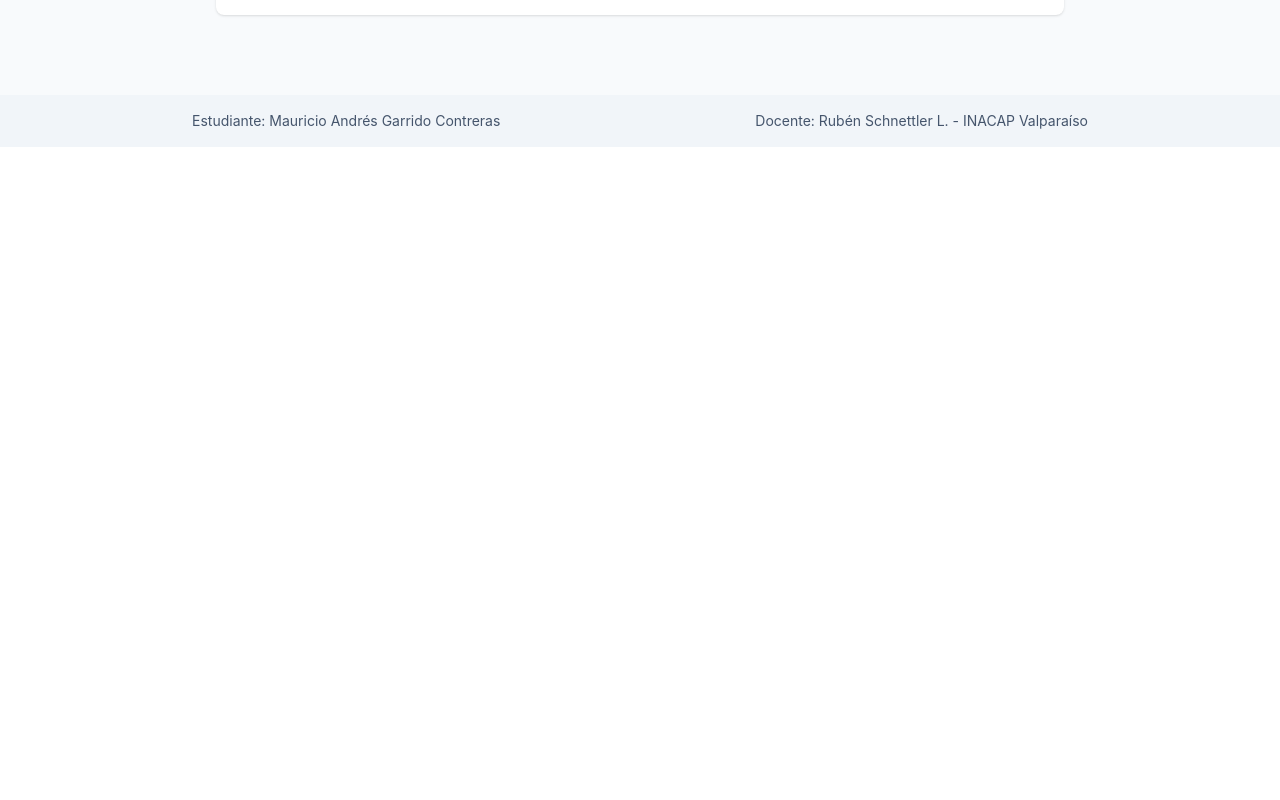
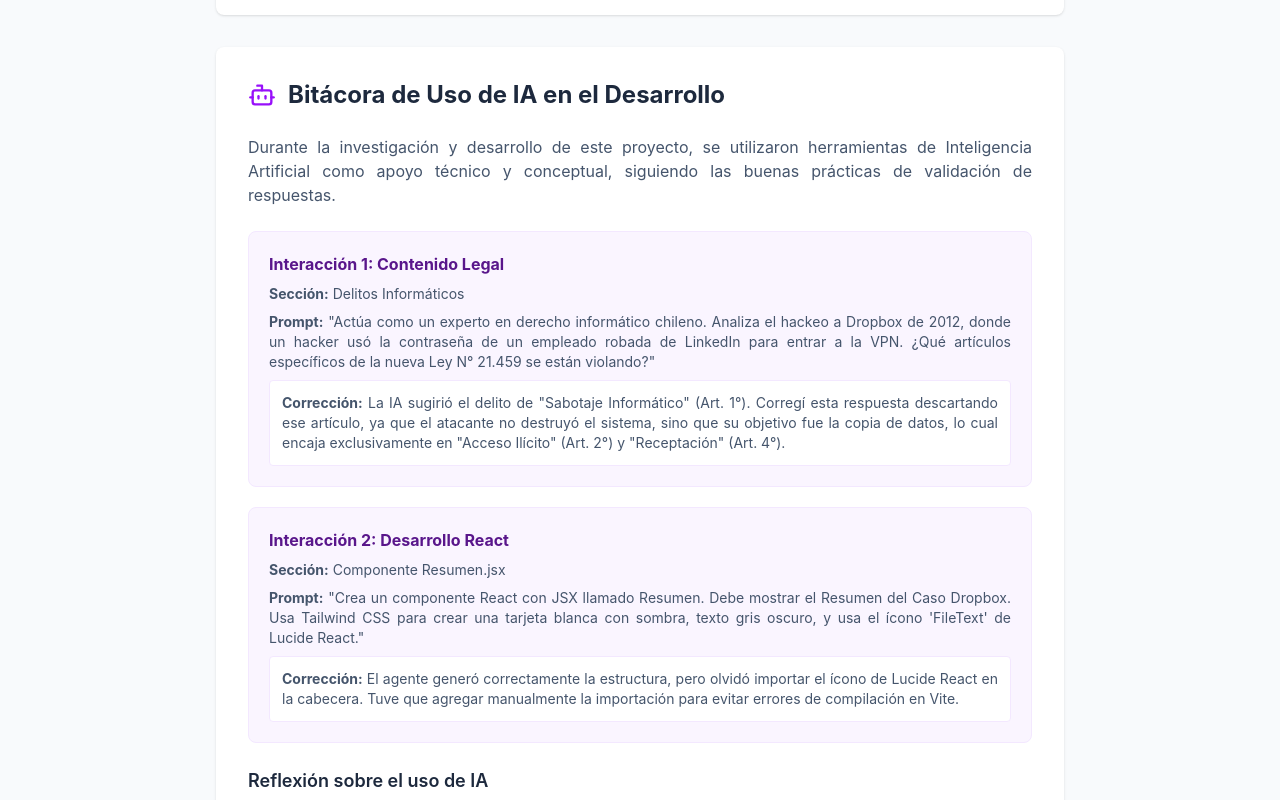
Before and after one commit to mandresgarridoc-arch/informe_garmau, a React (Vite) app: page / in a window 1280 px wide. Shown: the part 5840-6640 px from the top of the page. Before the commit the page ends 5987 px from the top, so only its background shows below. Built offline with nearby package versions, Linux system fonts and the light colour scheme.

Commit message:
Se agrega conclusiones

```diff
--- a/informe_garmau/08_promts_garmau.md
+++ b/informe_garmau/08_promts_garmau.md
@@ -1,16 +1,21 @@
 # Bitácora de Uso de IA en el Desarrollo
 
-Durante la investigación y desarrollo de este proyecto, se utilizaron herramientas de Inteligencia Artificial como apoyo técnico y conceptual, siguiendo las buenas prácticas de validación de respuestas.
+Durante la investigación y el desarrollo de la aplicación web para este informe, se utilizó un asistente de Inteligencia Artificial (Google Gemini) como herramienta de apoyo transversal, tanto para el análisis jurídico documental como para la depuración del código fuente en React. A continuación, se documentan las interacciones principales.
 
-### Interacciones para Contenido Legal
-* **Sección:** Delitos Informáticos (03_delitos_garmau.md)
-* **Prompt utilizado (en Chatbot externo):** *"Actúa como un experto en derecho informático chileno. Analiza el hackeo a Dropbox de 2012, donde un hacker usó la contraseña de un empleado robada de LinkedIn para entrar a la VPN. ¿Qué artículos específicos de la nueva Ley N° 21.459 se están violando?"*
-* **Corrección y justificación:** La IA sugirió inicialmente que aplicaba el delito de "Sabotaje Informático" (Art. 1°). Corregí esta respuesta descartando ese artículo, ya que el atacante no destruyó, alteró ni inutilizó el sistema de Dropbox, sino que su objetivo fue la copia y sustracción de datos, lo cual encaja exclusivamente en "Acceso Ilícito" (Art. 2°) y "Receptación" (Art. 4°).
+### Interacción 1: Investigación Legal y Tipificación Normativa
+* **Sección del Informe:** Marco Normativo, Delitos y Tratamiento de Datos.
+* **Prompt Utilizado:** *"Actúa como un experto en ciberseguridad y derecho informático chileno. Proporciona una investigación exhaustiva sobre la brecha de datos de Dropbox ocurrida en 2012. El análisis debe incluir la identificación de las normas nacionales e internacionales aplicables (Ley N° 21.459, Ley N° 19.628 y GDPR), la tipificación de los delitos correspondientes, y los derechos ARCO afectados, justificando cada punto con los hechos concretos del caso."*
+* **Corrección y Justificación:** La respuesta inicial proporcionó un resumen adecuado, pero fue necesario aplicar un segundo *prompt* de refinamiento ("Puedes explayarte un poco más para los archivos Markdown") para exigir mayor profundidad en las citas de los artículos específicos de la legislación chilena (ej. Artículos 2°, 4° y 7° de la Ley N° 21.459). Esto se justificó por la necesidad de cumplir con el rigor académico de la rúbrica de evaluación.
 
-### Interacciones para Desarrollo React
-* **Sección:** Componente Resumen.jsx
-* **Prompt utilizado (en GitHub Copilot integrado):** *"Crea un componente React con JSX llamado Resumen. Debe mostrar una sección con el título 'Resumen del Caso Dropbox'. El contenido debe estar dividido en tres párrafos: Qué pasó, Cuándo pasó, y el Impacto. Usa Tailwind CSS para crear una tarjeta blanca con sombra, texto gris oscuro, y usa el ícono 'FileText' de Lucide React para el título."*
-* **Corrección y justificación:** El agente Copilot generó correctamente la estructura, pero olvidó importar el ícono de Lucide React en la cabecera del archivo. Tuve que agregar manualmente la línea `import { FileText } from 'lucide-react'` para que la página no arrojara un error de compilación en Vite.
+### Interacción 2: Depuración de Código (Troubleshooting de Vite y Tailwind CSS)
+* **Sección del Informe:** Estructura global del proyecto React y despliegue local.
+* **Prompt Utilizado (con apoyo visual):** *"Se ha inicializado un proyecto en React con Vite, pero las clases utilitarias de Tailwind CSS no se están aplicando en el navegador. Posteriormente, la terminal arroja el error '[plugin:vite:import-analysis] Failed to resolve import ./components/Resumen from src/App.tsx'. ¿Cuáles son los pasos técnicos para diagnosticar y resolver estos problemas de configuración de estilos y resolución de rutas?"*
+* **Corrección y Justificación:** La IA analizó el error y propuso una lista de verificaciones estructurales. Se aplicó la corrección al identificar que el entorno de desarrollo estaba utilizando TypeScript (`.tsx`) en lugar de JavaScript puro (`.jsx`), y que la carpeta de componentes requería estar estrictamente dentro del directorio `src`. Se reinició el servidor local (`npm run dev`) validando la solución.
 
-### Reflexión sobre el uso de herramientas IA
-El uso dual de IA fue altamente efectivo. Utilizar un chatbot externo resultó útil para debatir conceptos legales abstractos y encontrar rápidamente los números de los artículos de las leyes chilenas, aunque requirió aplicar criterio humano para filtrar los delitos que realmente aplicaban al caso. [cite_start]Por otro lado, utilizar GitHub Copilot como agente integrado en VS Code aceleró drásticamente la creación de componentes en React [cite: 288, 289][cite_start], ya que evitó tener que escribir las clases repetitivas de Tailwind CSS[cite: 290]. [cite_start]Esto confirma que el agente integrado es muy superior para programar[cite: 291], mientras que el chatbot es mejor como motor de investigación documental.
+### Interacción 3: Gestión de Repositorios y Despliegue Continuo (CI/CD)
+* **Sección del Informe:** Repositorio GitHub y sitio desplegado en Vercel.
+* **Prompt Utilizado:** *"¿Cuál es el flujo de comandos estándar en Git para inicializar un proyecto local, realizar el primer 'commit' y sincronizarlo con un repositorio público en GitHub? Adicionalmente, detalla el procedimiento arquitectónico para enlazar este repositorio con la plataforma Vercel y habilitar el despliegue continuo, permitiendo retomar el trabajo desde distintos equipos informáticos."*
+* **Corrección y Justificación:** La IA entregó la secuencia exacta de comandos. No se requirieron correcciones técnicas sobre la sintaxis de Git, pero se adoptó la recomendación de establecer un ciclo estricto de `git pull` al iniciar la sesión y `git push` al finalizarla, garantizando la integridad del código fuente al alternar entre los laboratorios de la institución y el equipo personal.
+
+### Reflexión Final sobre el uso de la IA
+El uso de asistentes de Inteligencia Artificial demostró ser un catalizador significativo para la eficiencia del proyecto. En el ámbito jurídico, la IA funcionó como un motor de búsqueda semántica avanzado, estructurando rápidamente los escenarios legales hipotéticos bajo la legislación chilena, aunque requirió de validación humana constante para evitar alucinaciones en la tipificación de los artículos. En el ámbito del desarrollo de software, la herramienta brilló en la depuración de errores (*debugging*), traduciendo de manera eficiente los mensajes de error de la terminal y acelerando la construcción modular de la interfaz en React. La principal lección es que la calidad del resultado informático es directamente proporcional a la especificidad técnica del *prompt* ingresado.
--- a/src/App.tsx
+++ b/src/App.tsx
@@ -6,6 +6,7 @@ import Comparacion from './componentes/Comparacion'
 import Responsabilidades from './componentes/Responsabilidades'
 import Datos from './componentes/Datos'
 import Conclusiones from './componentes/Conclusiones'
+import Prompts from './componentes/Promts'
 
 function App() {
   return (
@@ -45,6 +46,7 @@ function App() {
         <Responsabilidades/>
         <Datos/>
         <Conclusiones/>
+        <Prompts/>
       </main>
 
       <footer className="bg-slate-100 text-slate-600 text-sm py-4 px-6">
--- a/src/componentes/Promts.tsx
+++ b/src/componentes/Promts.tsx
@@ -0,0 +1,45 @@
+import { Bot } from "lucide-react";
+
+function Prompts() {
+  return (
+    <div className="bg-white rounded-lg shadow p-8 mb-8">
+      <div className="flex items-center gap-3 mb-6">
+        <Bot className="text-purple-600" size={28} />
+        <h2 className="text-2xl font-bold text-slate-800">
+          Bitácora de Uso de IA en el Desarrollo
+        </h2>
+      </div>
+
+      <div className="space-y-6 text-slate-600 text-justify">
+        <p>
+          Durante la investigación y desarrollo de este proyecto, se utilizaron herramientas de Inteligencia Artificial como apoyo técnico y conceptual, siguiendo las buenas prácticas de validación de respuestas.
+        </p>
+
+        <div className="grid gap-5">
+          <div className="border border-purple-100 bg-purple-50 rounded-lg p-5">
+            <h3 className="font-bold text-purple-900 mb-2">Interacción 1: Contenido Legal</h3>
+            <p className="text-sm mb-2"><strong>Sección:</strong> Delitos Informáticos</p>
+            <p className="text-sm mb-2"><strong>Prompt:</strong> "Actúa como un experto en derecho informático chileno. Analiza el hackeo a Dropbox de 2012, donde un hacker usó la contraseña de un empleado robada de LinkedIn para entrar a la VPN. ¿Qué artículos específicos de la nueva Ley N° 21.459 se están violando?"</p>
+            <p className="text-sm bg-white p-3 rounded border border-purple-100"><strong>Corrección:</strong> La IA sugirió el delito de "Sabotaje Informático" (Art. 1°). Corregí esta respuesta descartando ese artículo, ya que el atacante no destruyó el sistema, sino que su objetivo fue la copia de datos, lo cual encaja exclusivamente en "Acceso Ilícito" (Art. 2°) y "Receptación" (Art. 4°).</p>
+          </div>
+
+          <div className="border border-purple-100 bg-purple-50 rounded-lg p-5">
+            <h3 className="font-bold text-purple-900 mb-2">Interacción 2: Desarrollo React</h3>
+            <p className="text-sm mb-2"><strong>Sección:</strong> Componente Resumen.jsx</p>
+            <p className="text-sm mb-2"><strong>Prompt:</strong> "Crea un componente React con JSX llamado Resumen. Debe mostrar el Resumen del Caso Dropbox. Usa Tailwind CSS para crear una tarjeta blanca con sombra, texto gris oscuro, y usa el ícono 'FileText' de Lucide React."</p>
+            <p className="text-sm bg-white p-3 rounded border border-purple-100"><strong>Corrección:</strong> El agente generó correctamente la estructura, pero olvidó importar el ícono de Lucide React en la cabecera. Tuve que agregar manualmente la importación para evitar errores de compilación en Vite.</p>
+          </div>
+        </div>
+
+        <section>
+          <h3 className="text-lg font-semibold text-slate-800 mb-2">Reflexión sobre el uso de IA</h3>
+          <p>
+            El uso dual de IA fue altamente efectivo. Utilizar un chatbot externo resultó útil para debatir conceptos legales abstractos y encontrar artículos de las leyes chilenas, aunque requirió aplicar criterio humano para filtrar los delitos. Por otro lado, utilizar el agente integrado en VS Code aceleró drásticamente la creación de componentes en React, evitando escribir las clases repetitivas de Tailwind CSS. Esto confirma que el agente integrado es superior para programar, mientras que el chatbot es mejor como motor de investigación.
+          </p>
+        </section>
+      </div>
+    </div>
+  );
+}
+
+export default Prompts;
```
